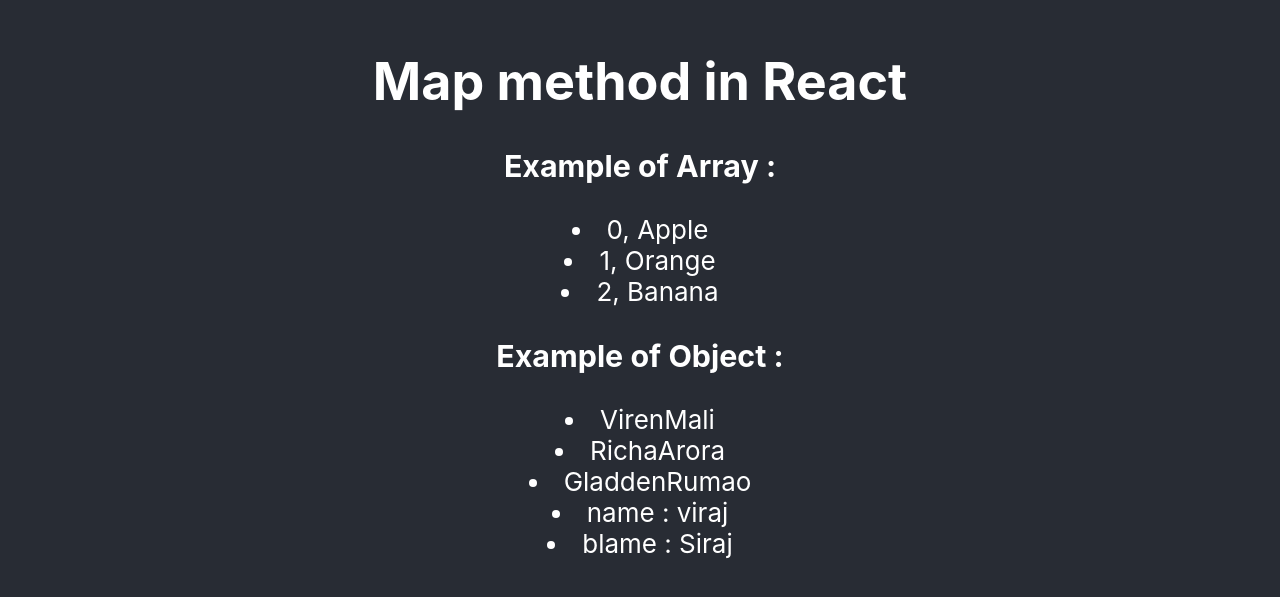
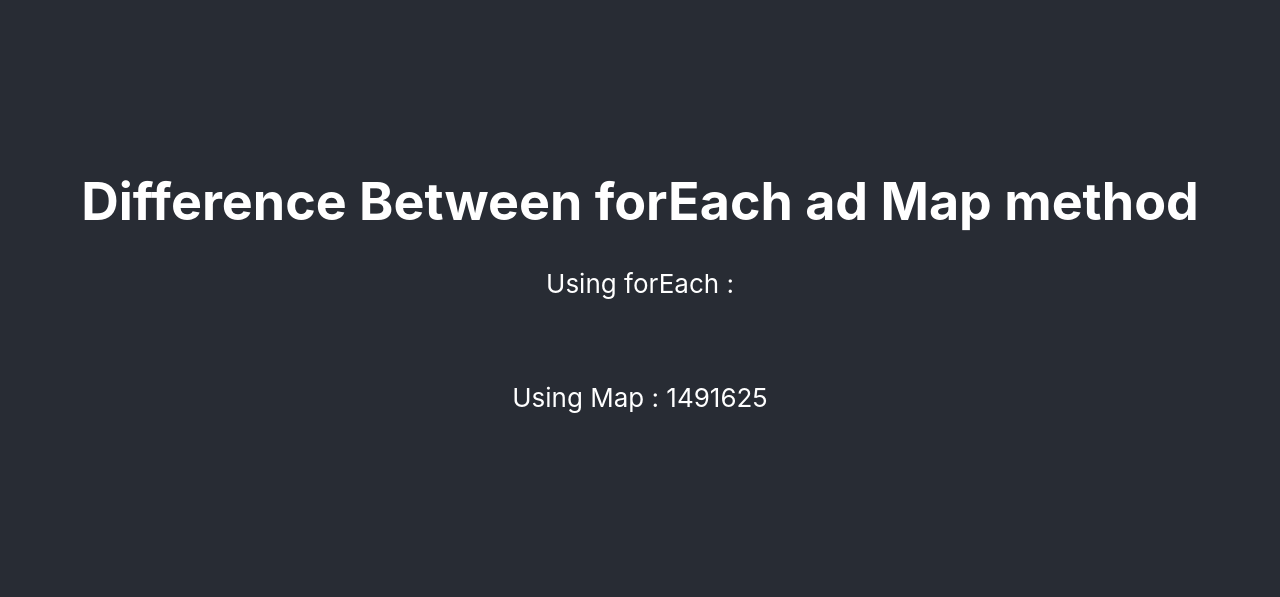
Before and after one commit to Virendra1807/AllReactProjects, a React (Create React App) app in the folder daily_practice/: page / in a window 1280 px wide. Shown: the part 113-710 px from the top of the page. Built offline with nearby package versions, Linux system fonts and the light colour scheme.

Commit message:
Difference Between forEach and Map method

```diff
--- a/daily_practice/src/App.js
+++ b/daily_practice/src/App.js
@@ -1,7 +1,8 @@
 import './App.css';
 // import ClassState from './Components/02ClassState';
 // import PropsUse from './Components/01PropsUse';
-import Arrays from './Components/03Arrays';
+// import Arrays from './Components/03Arrays';
+import DiffBetnForEachAndMap from './Components/04DiffBetnForEachAndMap';
 
 function App() {
   return (
@@ -9,7 +10,9 @@
       <header className="App-header">
         {/* <PropsUse heading="Props in React"  age={23}/> */}
         {/* <ClassState /> */}
-    	  <Arrays />
+    	  {/* <Arrays /> */}
+        <DiffBetnForEachAndMap />
+
       </header>
     </div>
   );
--- /dev/null
+++ b/daily_practice/src/Components/04DiffBetnForEachAndMap.jsx
@@ -0,0 +1,21 @@
+import React from 'react'
+
+function DiffBetnForEachAndMap() {
+
+    const arr = [1,2,3,4,5];
+
+    console.log(arr.map( x => x*x ).sort( function(a, b){
+        return b-a
+    }))
+
+  return (
+    <div>
+        <h1>Difference Between forEach ad Map method</h1>
+        <p>Using forEach : {arr.forEach( x => x*x )}</p>
+        <br />
+        <p>Using Map : {arr.map( x => x*x )}</p>
+    </div>
+  )
+}
+
+export default DiffBetnForEachAndMap
```
